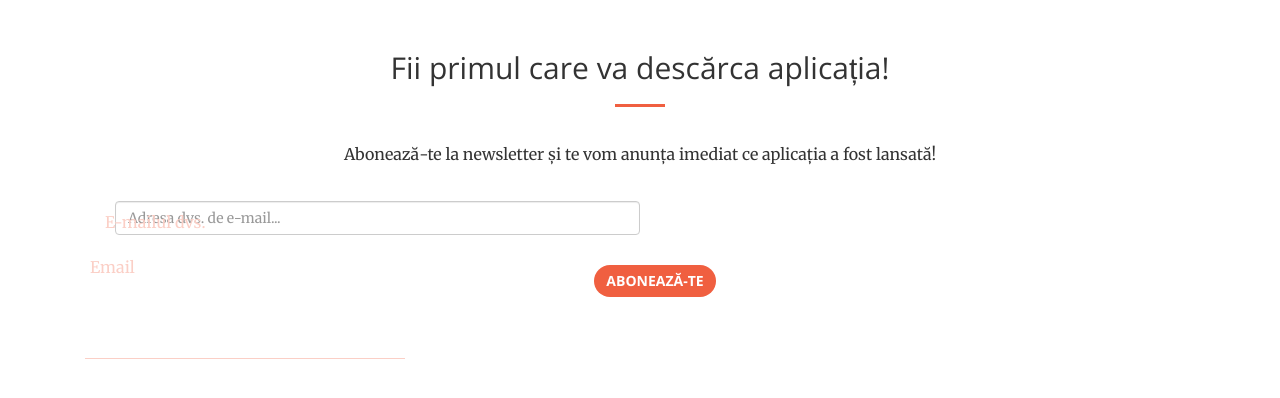
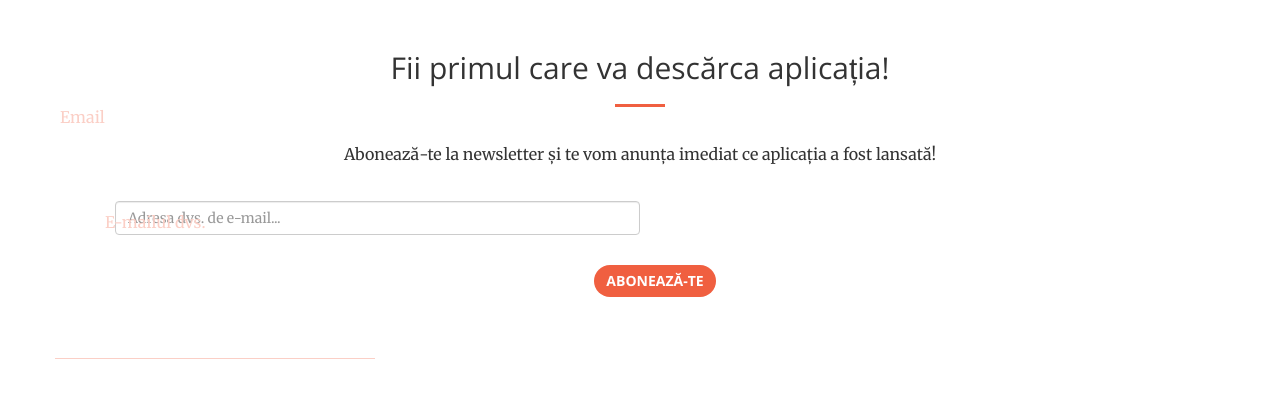
Before and after one commit to rptoma/Flaty-landing-page-2, a Jekyll site: the page built from index.html, in a window 1280 px wide and 900 px high, scrolled down 2244 px. Shown: the part 396-794 px from the top of the window. Built offline with Jekyll 4.4.1, drawn with Linux system fonts in a browser that asks for light colours.

Commit message:
Update contact.html

```diff
--- a/_includes/contact.html
+++ b/_includes/contact.html
@@ -22,15 +22,17 @@
                               <button type="submit" class="btn btn-primary">Abonează-te</button>
                                 </div>
                         </form>
-                        <form>
+
+                    </div>
+                </div>
+            </center>
+
+                        <form style="width: $width;margin: 45px auto;">
                             <div class="group">
                               <input type="text" required="required"/><span class="highlight"></span><span class="bar"></span>
                               <label>Email</label>
                             </div>
                         </form>
-                    </div>
-                </div>
-            </center>
 
         </div>
 </section>
```
